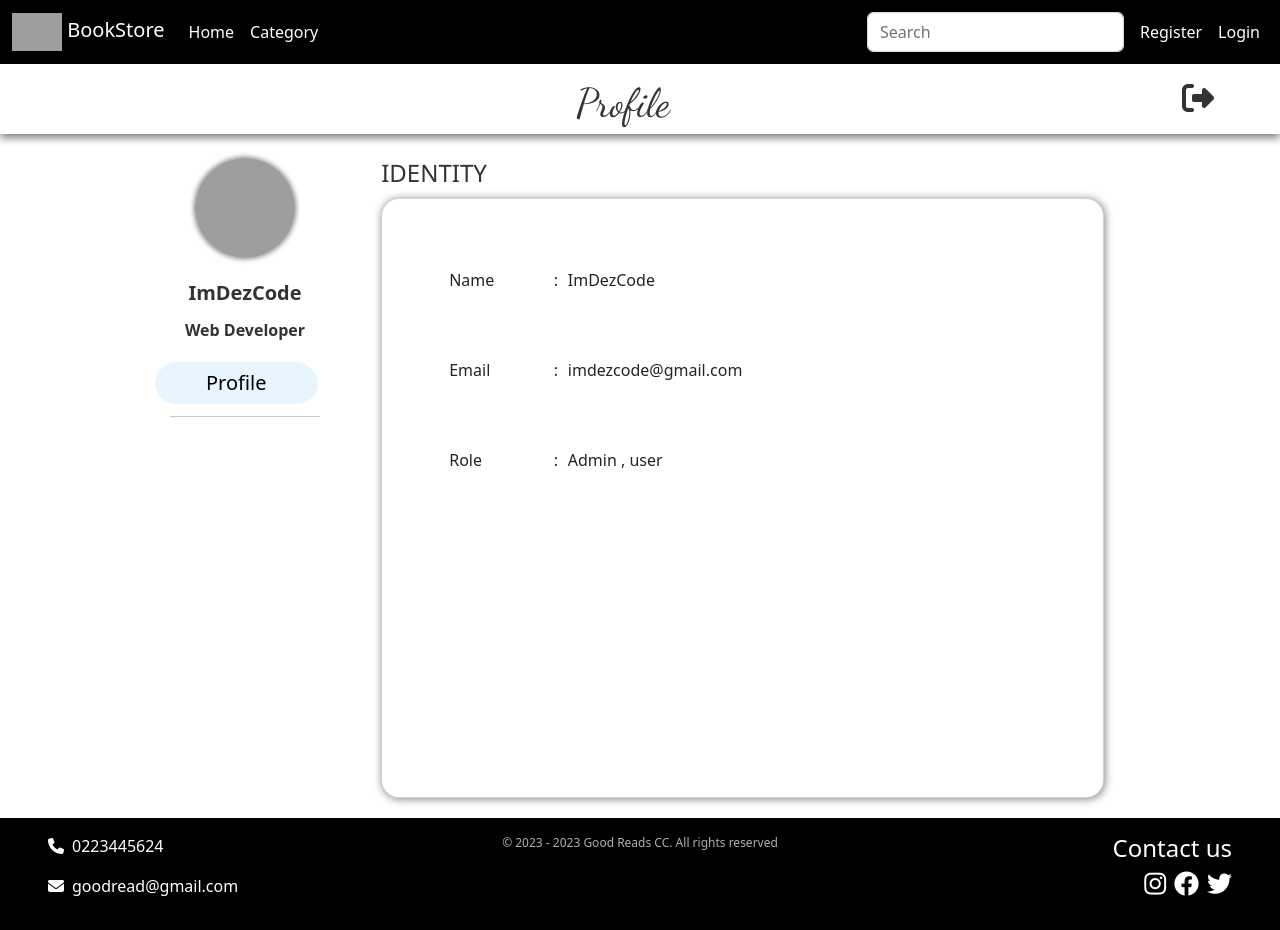
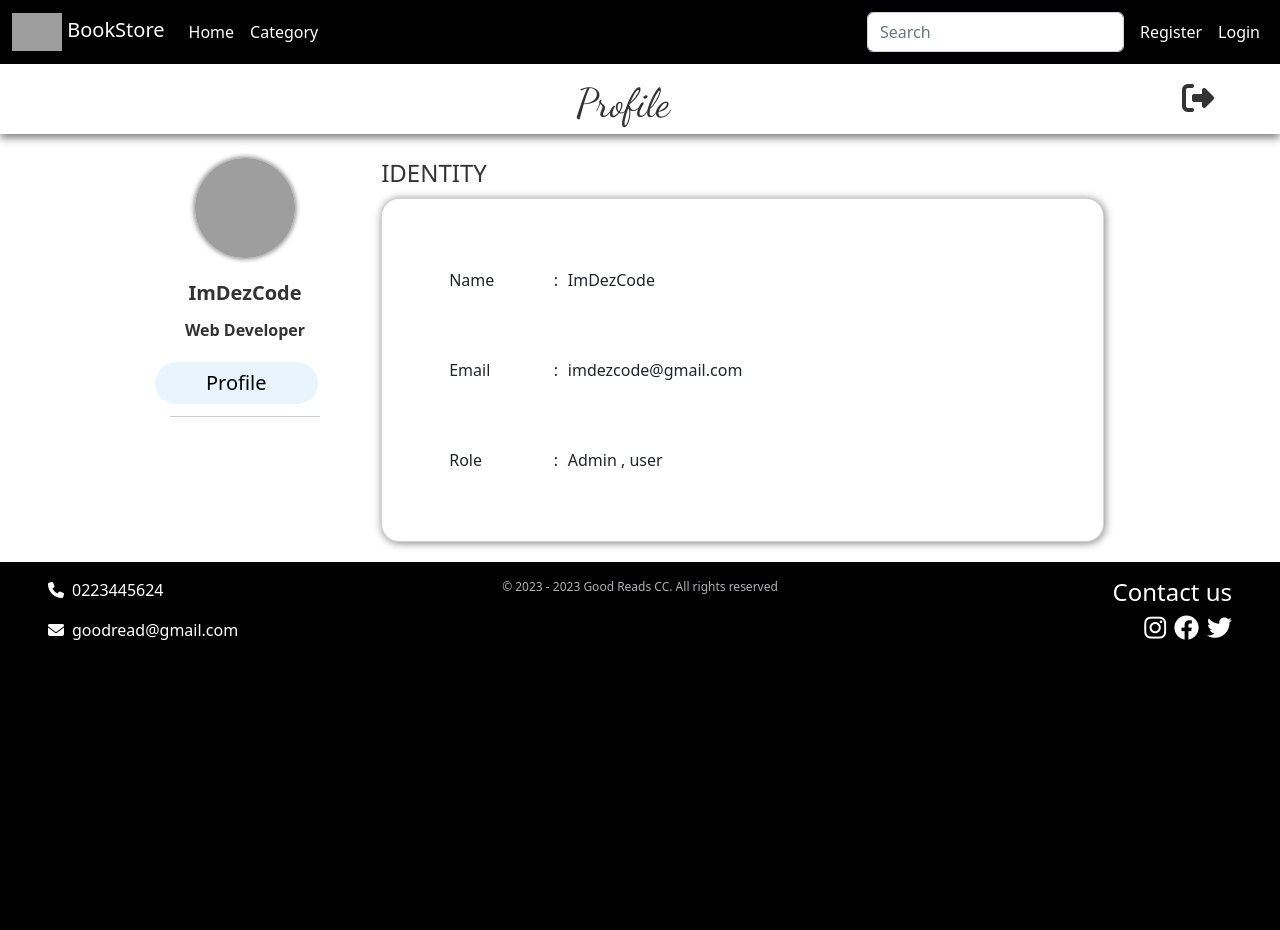
Before and after one commit to m-saleh96/Angular-BookStore, an Angular app: page /profile in a window 1280 px wide. After the commit the page ends 800 px from the top, so only its background shows below. Built offline with nearby package versions, Linux system fonts and the light colour scheme; grey boxes are pictures that could not be loaded.

Commit message:
remove card height

```diff
--- a/src/styles.css
+++ b/src/styles.css
@@ -6,10 +6,6 @@
 a{
     cursor: pointer;
 }
-.card{
-    height: 600px !important;
-
-}
 html {
     background-color: #000;
   }
```
